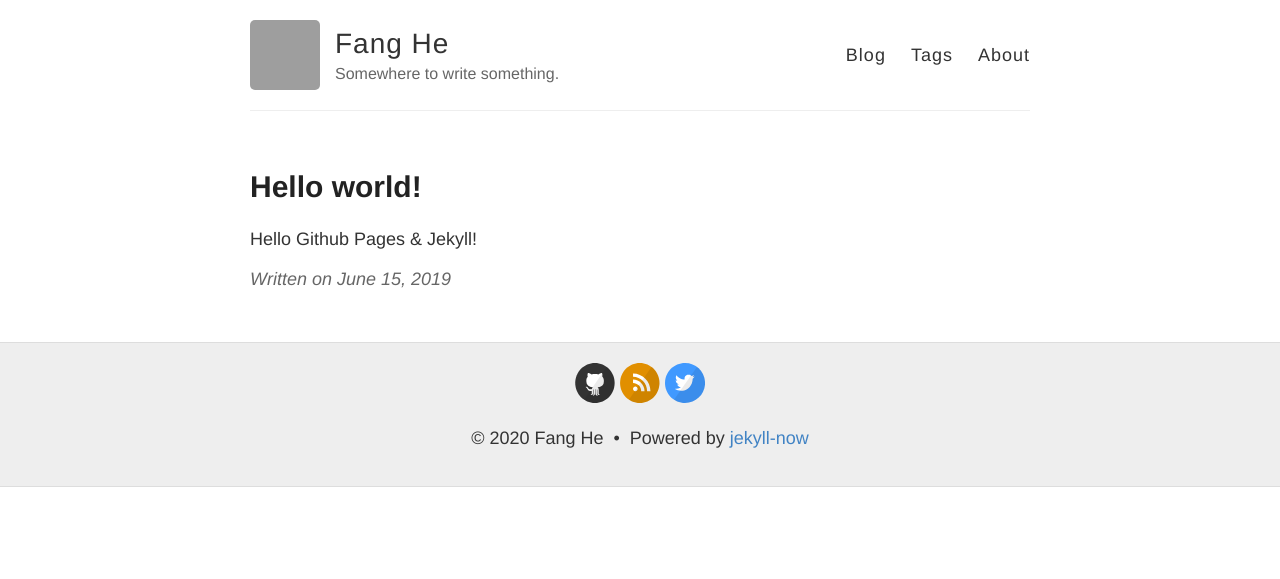
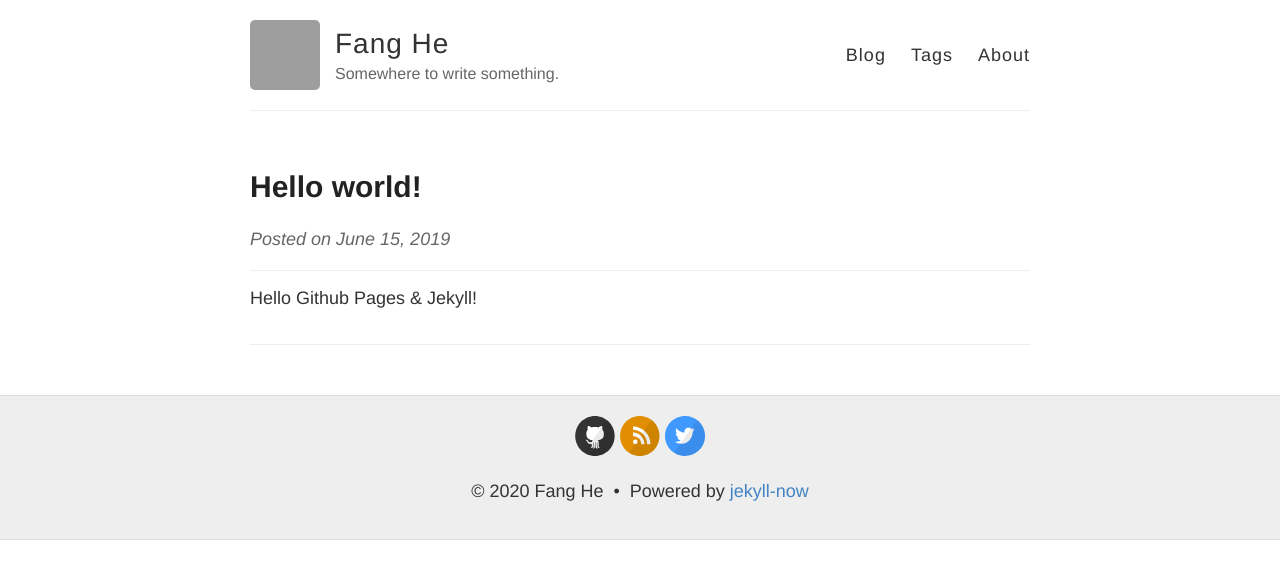
Before and after one commit to h3fang/h3fang.github.io, a Jekyll site: the page built from _posts/2019-6-15-Hello-World.md, in a window 1280 px wide. Shown: the top 579 px of the page. Built offline with Jekyll 4.4.1, drawn with Linux system fonts in a browser that asks for light colours; comment, search, counter and statistics services are not loaded; grey boxes are pictures that could not be loaded.

Commit message:
move date to top & add border lines

```diff
--- a/_layouts/post.html
+++ b/_layouts/post.html
@@ -4,6 +4,10 @@ layout: default
 
 <article class="post">
   <h1>{{ page.title }}</h1>
+
+  <div class="date">
+    Posted on {{ page.date | date: "%B %e, %Y" }}
+  </div>
 
   {% if page.tags.size > 0 %}
   <div class="post-tags">
@@ -20,9 +24,5 @@ layout: default
     {{ content }}
   </div>
 
-  <div class="date">
-    Written on {{ page.date | date: "%B %e, %Y" }}
-  </div>
-
   {% include disqus.html %}
 </article>
--- a/style.scss
+++ b/style.scss
@@ -261,6 +261,16 @@ nav {
     font-style: italic;
   }
 
+  .date {
+    padding-bottom: 1em;
+    border-bottom: 1px solid $lightGray;
+  }
+
+  .entry {
+    padding-bottom: 1em;
+    border-bottom: 1px solid $lightGray;
+  }
+
   .comments {
     margin-top: 10px;
   }
```
